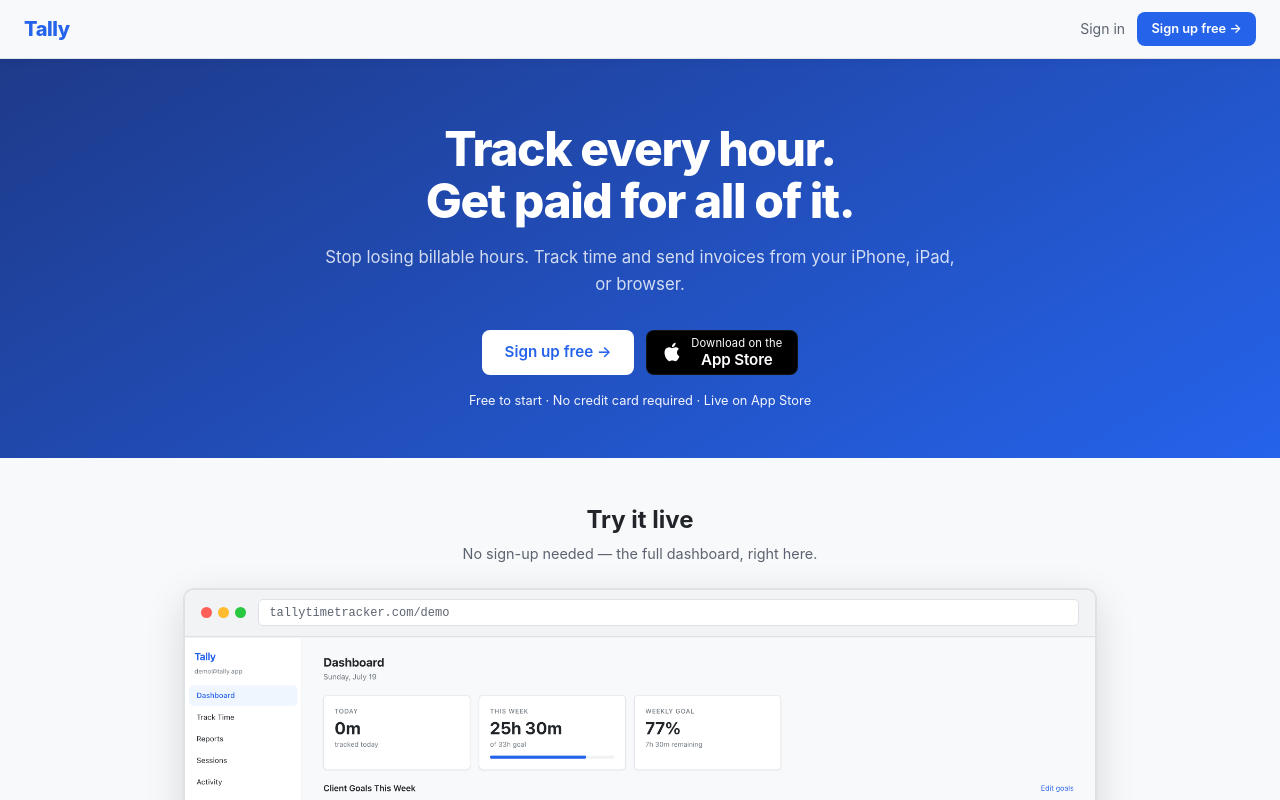
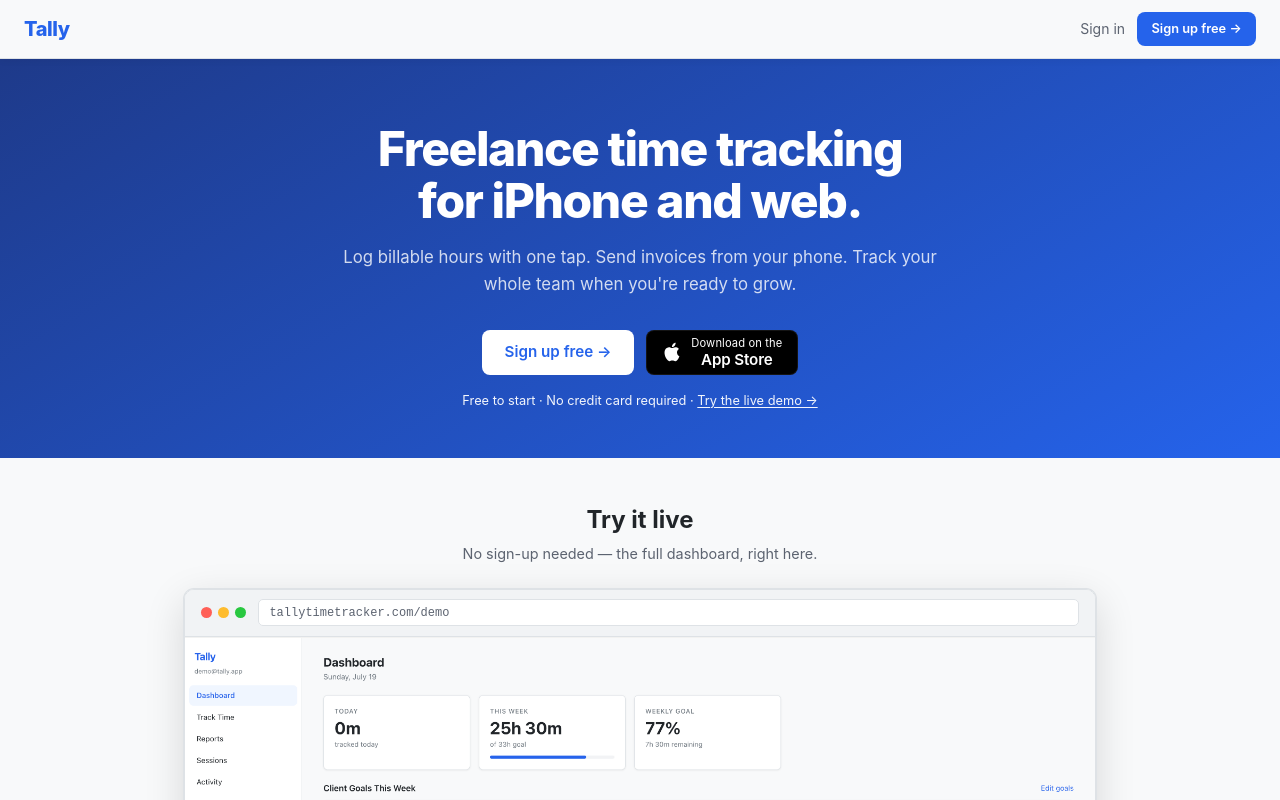
Before and after one commit to geoClink/tally-web, a React (Vite) app: page / in a window 1280 px wide. Shown: the top 800 px of the page. Built offline with nearby package versions, Linux system fonts and the light colour scheme; no server answers.

Commit message:
[Feature] Added detailed landing page content and styling
- Added comprehensive features and pricing information to the landing page
- Updated the headline and hero note to highlight key benefits
- Added a demo link to the hero note
- Styled the demo link for better visibility and hover effects

```diff
--- a/index.html
+++ b/index.html
@@ -48,6 +48,29 @@
   </script>
   </head>
   <body>
+    <noscript>
+      <div style="max-width:680px;margin:0 auto;padding:3rem 1.5rem;font-family:system-ui,sans-serif;color:#111;">
+        <h1>Freelance Time Tracking for iPhone, iPad &amp; Web — Tally</h1>
+        <p>Stop losing billable hours. Log time with one tap on iPhone or iPad, track your sessions on the web dashboard, and send invoices without switching apps. Free to start — no credit card required.</p>
+        <h2>Features</h2>
+        <ul>
+          <li>One-tap timer with client tracking on iPhone, iPad, and Apple Watch</li>
+          <li>Live Activity and Dynamic Island — your timer stays on the lock screen</li>
+          <li>Widgets and Siri shortcuts for hands-free tracking</li>
+          <li>Full web dashboard — works standalone, no iOS app required</li>
+          <li>Team workspaces — invite members, assign clients, roll up hours</li>
+          <li>Client invoicing via email</li>
+          <li>CSV export for billing and accounting</li>
+        </ul>
+        <h2>Pricing</h2>
+        <ul>
+          <li><strong>Free</strong>: Up to 5 clients, last 7 days of history, iOS and Web</li>
+          <li><strong>Pro — $9.99 one-time</strong>: Unlimited clients, full session history, CSV export, Apple Watch and widgets</li>
+          <li><strong>Business — $4.99/user/month</strong>: Team workspaces, client invoicing, 7-day free trial on iOS</li>
+        </ul>
+        <p>Available on the App Store for iPhone, iPad, and Apple Watch. Full web dashboard at tallytimetracker.com.</p>
+      </div>
+    </noscript>
     <div id="root"></div>
     <script type="module" src="/src/main.jsx"></script>
   </body>
--- a/src/pages/Landing.css
+++ b/src/pages/Landing.css
@@ -142,6 +142,25 @@
 .landing-hero-note {
   font-size: 0.8rem;
   color: var(--text-muted);
+}
+
+.landing-hero-demo-link {
+  color: inherit;
+  text-decoration: underline;
+  text-underline-offset: 2px;
+}
+
+.landing-hero-demo-link:hover {
+  color: var(--accent);
+  text-decoration: underline;
+}
+
+.landing-banner .landing-hero-demo-link {
+  color: rgba(255, 255, 255, 0.95);
+}
+
+.landing-banner .landing-hero-demo-link:hover {
+  color: #fff;
 }
 
 .landing-social-proof {
--- a/src/pages/Landing.jsx
+++ b/src/pages/Landing.jsx
@@ -167,9 +167,9 @@
       </nav>
       <header className="landing-banner">
       <section className="landing-hero">
-        <h1 className="landing-headline">Track every hour.<br />Get paid for all of it.</h1>
+        <h1 className="landing-headline">Freelance time tracking<br />for iPhone and web.</h1>
         <p className="landing-subhead">
-          Stop losing billable hours. Track time and send invoices from your iPhone, iPad, or browser.
+          Log billable hours with one tap. Send invoices from your phone. Track your whole team when you're ready to grow.
         </p>
         <div className="landing-hero-ctas">
           <Link to="/login?mode=signup" className="landing-btn-primary">Sign up free →</Link>
@@ -183,7 +183,7 @@
             </span>
           </a>
         </div>
-        <p className="landing-hero-note">Free to start · No credit card required · Live on App Store</p>
+        <p className="landing-hero-note">Free to start · No credit card required · <a href="/demo" target="_blank" rel="noopener noreferrer" className="landing-hero-demo-link">Try the live demo →</a></p>
       </section>
       </header>
 
@@ -390,7 +390,6 @@
           <Link to="/login">Sign in</Link>
           <Link to="/privacy">Privacy</Link>
           <button onClick={() => setBugModalOpen(true)}>Report a bug</button>
-          <a href="https://squishybutter.app" target="_blank" rel="noopener noreferrer">Squishybutter — exclusive gacha-style digital squishy toy game by George</a>
         </div>
       </footer>
       {bugModalOpen && <BugReportModal onClose={() => setBugModalOpen(false)} />}
```
